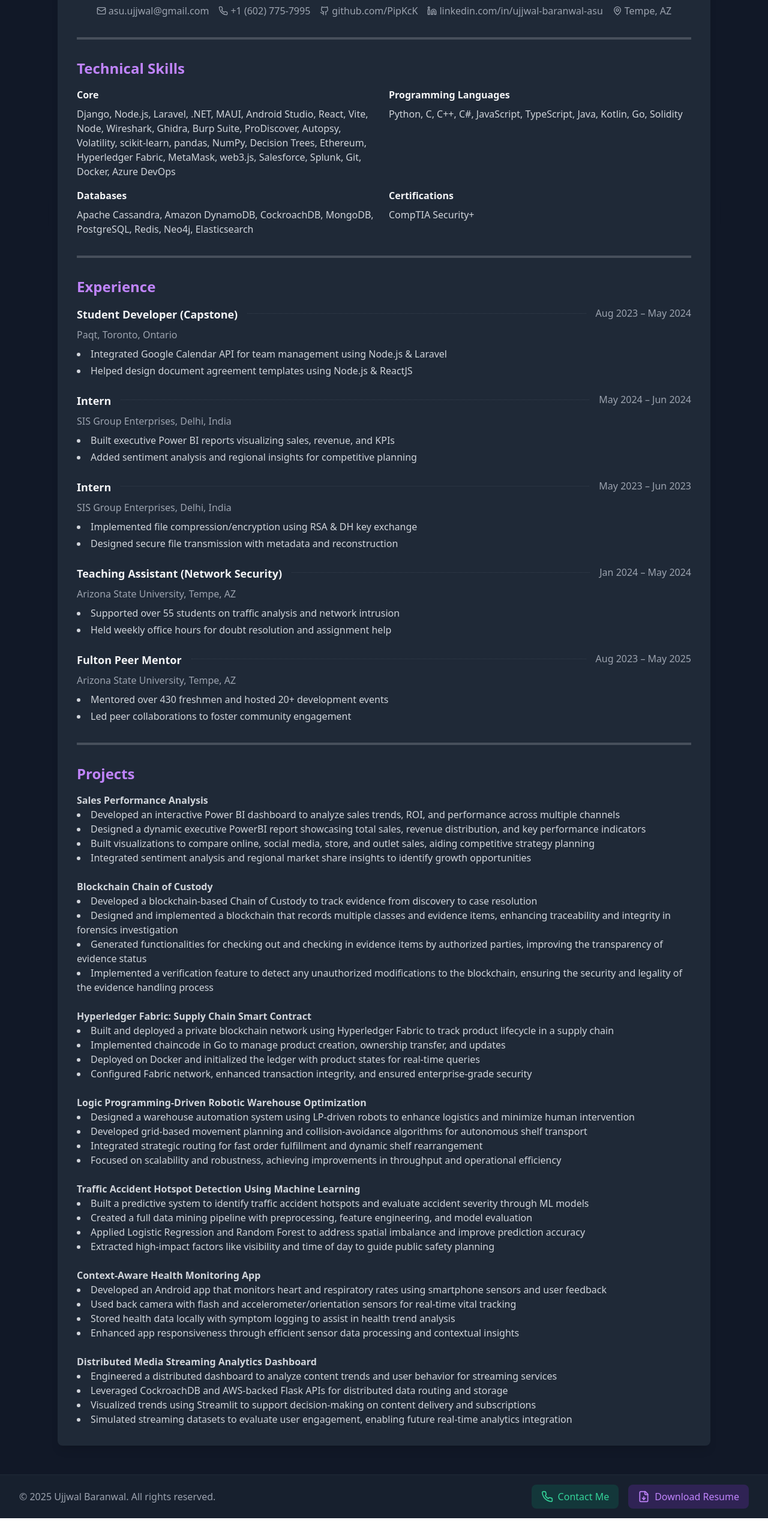
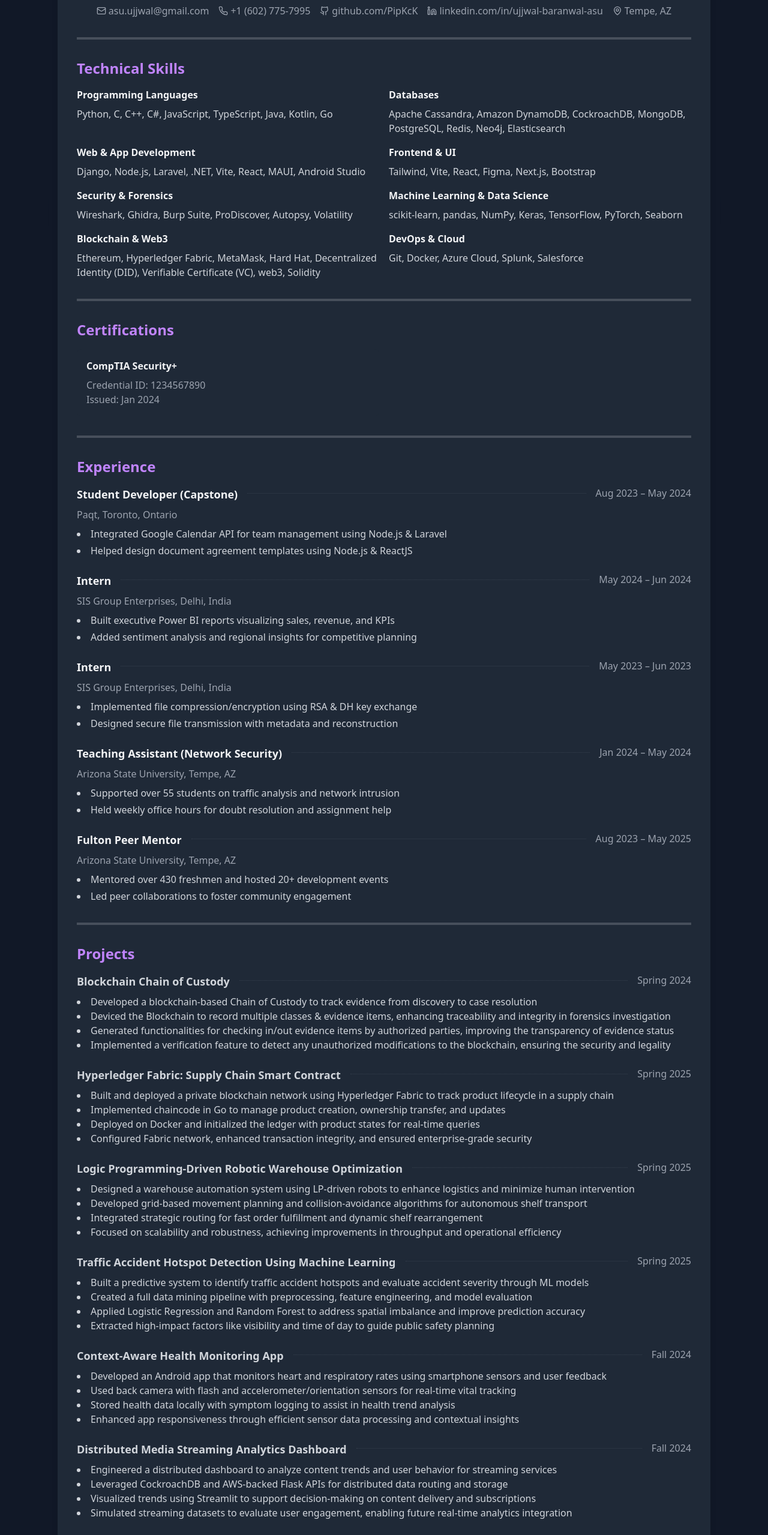
Before and after one commit to PipKcK/Portfolio-Website, a React (Vite) app: page /resume in a window 1280 px wide. Shown: the part 234-2793 px from the top of the page at 60% size. Before the commit the page ends 2765 px from the top, so only its background shows below. Built offline with nearby package versions, Linux system fonts and the light colour scheme.

Commit message:
Updated Resume Style

```diff
--- a/src/App.tsx
+++ b/src/App.tsx
@@ -1,6 +1,6 @@
 import React, { useState } from 'react';
 import { BrowserRouter as Router, Routes, Route, Link, useLocation } from 'react-router-dom';
-import { Github, Linkedin, Mail, Menu, X, Home as HomeIcon, Phone, FileDown, ScrollText, BookOpen, GraduationCap, Award, FolderOpenDot } from 'lucide-react';
+import { Github, Linkedin, Mail, Menu, X, Home as HomeIcon, Phone, FileDown, ScrollText, BookOpen, GraduationCap, Award, FolderOpenDot, PaperClip } from 'lucide-react';
 import Home from './pages/Home';
 import Projects from './pages/Projects';
 import Blog from './pages/Blog';
--- a/src/pages/Resume.tsx
+++ b/src/pages/Resume.tsx
@@ -40,20 +40,52 @@ function Resume() {
           <h2 className="text-2xl font-bold mb-4 text-purple-400">Technical Skills</h2>
           <div className="grid grid-cols-1 md:grid-cols-2 gap-4">
             <div>
-              <h3 className="font-semibold mb-2">Core</h3>
-              <p className="text-gray-300">Django, Node.js, Laravel, .NET, MAUI, Android Studio, React, Vite, Node, Wireshark, Ghidra, Burp Suite, ProDiscover, Autopsy, Volatility, scikit-learn, pandas, NumPy, Decision Trees, Ethereum, Hyperledger Fabric, MetaMask, web3.js, Salesforce, Splunk, Git, Docker, Azure DevOps</p>
-            </div>
-            <div>
               <h3 className="font-semibold mb-2">Programming Languages</h3>
-              <p className="text-gray-300">Python, C, C++, C#, JavaScript, TypeScript, Java, Kotlin, Go, Solidity</p>
+              <p className="text-gray-300">
+                Python, C, C++, C#, JavaScript, TypeScript, Java, Kotlin, Go
+              </p>
             </div>
             <div>
               <h3 className="font-semibold mb-2">Databases</h3>
               <p className="text-gray-300">Apache Cassandra, Amazon DynamoDB, CockroachDB, MongoDB, PostgreSQL, Redis, Neo4j, Elasticsearch</p>
             </div>
             <div>
-              <h3 className="font-semibold mb-2">Certifications</h3>
-              <p className="text-gray-300">CompTIA Security+</p>
+              <h3 className="font-semibold mb-2">Web & App Development</h3>
+              <p className="text-gray-300">Django, Node.js, Laravel, .NET, Vite, React, MAUI, Android Studio</p>
+            </div>
+            <div>
+              <h3 className="font-semibold mb-2">Frontend & UI</h3>
+              <p className="text-gray-300">Tailwind, Vite, React, Figma, Next.js, Bootstrap</p>
+            </div>
+            <div>
+              <h3 className="font-semibold mb-2">Security & Forensics</h3>
+              <p className='text-gray-300'>Wireshark, Ghidra, Burp Suite, ProDiscover, Autopsy, Volatility</p>
+            </div>
+            <div>
+              <h3 className="font-semibold mb-2">Machine Learning & Data Science</h3>
+              <p className='text-gray-300'>scikit-learn, pandas, NumPy, Keras, TensorFlow, PyTorch, Seaborn</p>
+            </div>
+            <div>
+              <h3 className="font-semibold mb-2">Blockchain & Web3</h3>
+              <p className='text-gray-300'>Ethereum, Hyperledger Fabric, MetaMask, Hard Hat, Decentralized Identity (DID), Verifiable Certificate (VC), web3, Solidity</p>
+            </div>
+            <div>
+              <h3 className="font-semibold mb-2">DevOps & Cloud</h3>
+              <p className='text-gray-300'>Git, Docker, Azure Cloud, Splunk, Salesforce</p>
+            </div>
+          </div>
+        </section>
+
+        <hr className="border-t-4 border-gray-200/20 my-8" />
+
+        {/* Certification section */}
+        <section className="mb-8">
+          <h2 className="text-2xl font-bold mb-4 text-purple-400">Certifications</h2>
+          <div className="grid grid-cols-1 md:grid-cols-2 gap-4">
+            <div className="bg-gray-800 rounded-lg p-4">
+              <h3 className="font-semibold mb-2">CompTIA Security+</h3>
+              <p className="text-gray-400">Credential ID: 1234567890</p>
+              <p className="text-gray-400">Issued: Jan 2024</p>
             </div>
           </div>
         </section>
@@ -141,27 +173,25 @@ function Resume() {
           <div className="space-y-6 text-gray-300">
 
             <div>
-              <h3 className="font-semibold">Sales Performance Analysis</h3>
+              <div className="flex justify-between items-start mb-2 relative">
+                <h3 className="text-lg font-semibold">Blockchain Chain of Custody</h3>
+                <div className="flex-grow mx-4 mt-3 border-t border-dotted border-gray-600/50"></div>
+                <span className="text-gray-400">Spring 2024</span>
+              </div>
               <ul className="list-disc list-inside">
-                <li>Developed an interactive Power BI dashboard to analyze sales trends, ROI, and performance across multiple channels</li>
-                <li>Designed a dynamic executive PowerBI report showcasing total sales, revenue distribution, and key performance indicators</li>
-                <li>Built visualizations to compare online, social media, store, and outlet sales, aiding competitive strategy planning</li>
-                <li>Integrated sentiment analysis and regional market share insights to identify growth opportunities</li>
+                <li>Developed a blockchain-based Chain of Custody to track evidence from discovery to case resolution</li>
+                <li>Deviced the Blockchain to record multiple classes & evidence items, enhancing traceability and integrity in forensics investigation</li>
+                <li>Generated functionalities for checking in/out evidence items by authorized parties, improving the transparency of evidence status</li>
+                <li>Implemented a verification feature to detect any unauthorized modifications to the blockchain, ensuring the security and legality</li>
               </ul>
             </div>
 
             <div>
-              <h3 className="font-semibold">Blockchain Chain of Custody</h3>
-              <ul className="list-disc list-inside">
-                <li>Developed a blockchain-based Chain of Custody to track evidence from discovery to case resolution</li>
-                <li>Designed and implemented a blockchain that records multiple classes and evidence items, enhancing traceability and integrity in forensics investigation</li>
-                <li>Generated functionalities for checking out and checking in evidence items by authorized parties, improving the transparency of evidence status</li>
-                <li>Implemented a verification feature to detect any unauthorized modifications to the blockchain, ensuring the security and legality of the evidence handling process</li>
-              </ul>
-            </div>
-
-            <div>
-              <h3 className="font-semibold">Hyperledger Fabric: Supply Chain Smart Contract</h3>
+              <div className="flex justify-between items-start mb-2 relative">
+                <h3 className="text-lg font-semibold">Hyperledger Fabric: Supply Chain Smart Contract</h3>
+                <div className="flex-grow mx-4 mt-3 border-t border-dotted border-gray-600/50"></div>
+                <span className="text-gray-400">Spring 2025</span>
+              </div>
               <ul className="list-disc list-inside">
                 <li>Built and deployed a private blockchain network using Hyperledger Fabric to track product lifecycle in a supply chain</li>
                 <li>Implemented chaincode in Go to manage product creation, ownership transfer, and updates</li>
@@ -171,7 +201,11 @@ function Resume() {
             </div>
 
             <div>
-              <h3 className="font-semibold">Logic Programming-Driven Robotic Warehouse Optimization</h3>
+              <div className="flex justify-between items-start mb-2 relative">
+                <h3 className="text-lg font-semibold">Logic Programming-Driven Robotic Warehouse Optimization</h3>
+                <div className="flex-grow mx-4 mt-3 border-t border-dotted border-gray-600/50"></div>
+                <span className="text-gray-400">Spring 2025</span>
+              </div>
               <ul className="list-disc list-inside">
                 <li>Designed a warehouse automation system using LP-driven robots to enhance logistics and minimize human intervention</li>
                 <li>Developed grid-based movement planning and collision-avoidance algorithms for autonomous shelf transport</li>
@@ -181,7 +215,11 @@ function Resume() {
             </div>
 
             <div>
-              <h3 className="font-semibold">Traffic Accident Hotspot Detection Using Machine Learning</h3>
+              <div className="flex justify-between items-start mb-2 relative">
+                <h3 className="text-lg font-semibold">Traffic Accident Hotspot Detection Using Machine Learning</h3>
+                <div className="flex-grow mx-4 mt-3 border-t border-dotted border-gray-600/50"></div>
+                <span className="text-gray-400">Spring 2025</span>
+              </div>
               <ul className="list-disc list-inside">
                 <li>Built a predictive system to identify traffic accident hotspots and evaluate accident severity through ML models</li>
                 <li>Created a full data mining pipeline with preprocessing, feature engineering, and model evaluation</li>
@@ -191,7 +229,11 @@ function Resume() {
             </div>
 
             <div>
-              <h3 className="font-semibold">Context-Aware Health Monitoring App</h3>
+              <div className="flex justify-between items-start mb-2 relative">
+                <h3 className="text-lg font-semibold">Context-Aware Health Monitoring App</h3>
+                <div className="flex-grow mx-4 mt-3 border-t border-dotted border-gray-600/50"></div>
+                <span className="text-gray-400">Fall 2024</span>
+              </div>
               <ul className="list-disc list-inside">
                 <li>Developed an Android app that monitors heart and respiratory rates using smartphone sensors and user feedback</li>
                 <li>Used back camera with flash and accelerometer/orientation sensors for real-time vital tracking</li>
@@ -201,7 +243,11 @@ function Resume() {
             </div>
 
             <div>
-              <h3 className="font-semibold">Distributed Media Streaming Analytics Dashboard</h3>
+              <div className="flex justify-between items-start mb-2 relative">
+                <h3 className="text-lg font-semibold">Distributed Media Streaming Analytics Dashboard</h3>
+                <div className="flex-grow mx-4 mt-3 border-t border-dotted border-gray-600/50"></div>
+                <span className="text-gray-400">Fall 2024</span>
+              </div>
               <ul className="list-disc list-inside">
                 <li>Engineered a distributed dashboard to analyze content trends and user behavior for streaming services</li>
                 <li>Leveraged CockroachDB and AWS-backed Flask APIs for distributed data routing and storage</li>
```
